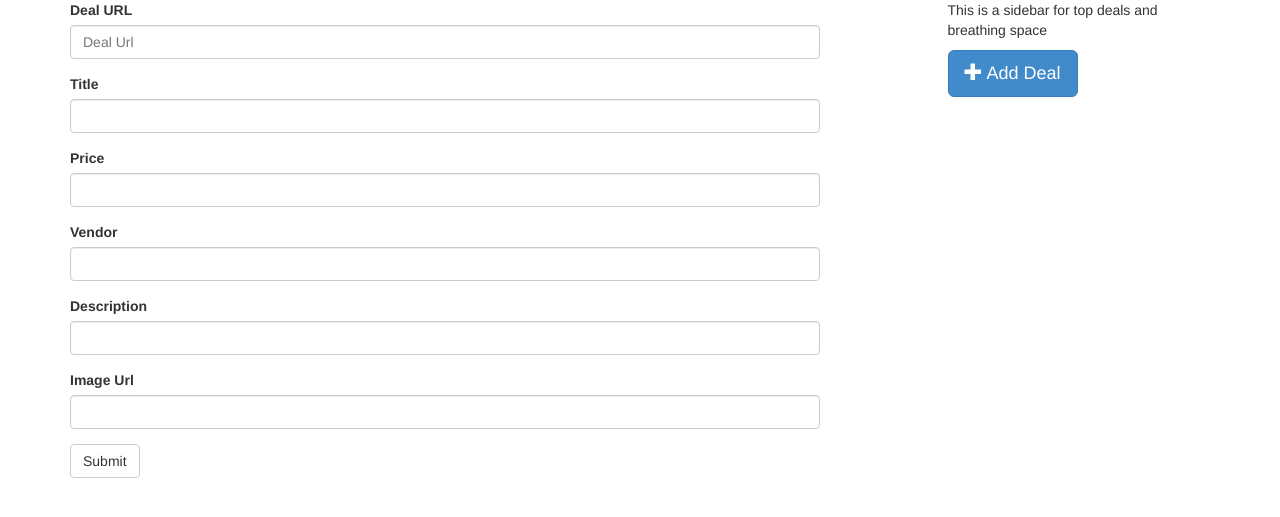
After one commit to d00astro/Krokodeal, a Django app: template deals/templates/deals/deal_add_old.html in a window 1280 px wide. The commit adds this page. Shown: the top 517 px of the page. Run offline with Django 3.2, Linux system fonts and the light colour scheme; the template is opened without the code that fills it, so the values that code supplies are empty; some libraries are stand-ins or nearby versions.

Commit message:
Add functionality working
(kind off)

```diff
--- a/deals/templates/deals/base.html
+++ b/deals/templates/deals/base.html
@@ -28,6 +28,9 @@
         </div>
         <div class="col-sm-3 col-sm-offset-1">
           <p>This is a sidebar for top deals and breathing space</p>
+          <p>
+            <a class="btn btn-primary btn-lg"href="{% url 'deals:add'%}"><span class="glyphicon glyphicon-plus" aria-hidden="true"></span> Add Deal</a>
+           </p>
         </div>
     </div>
     <!-- jQuery (necessary for Bootstrap's JavaScript plugins) -->
--- /dev/null
+++ b/deals/templates/deals/deal_add_old.html
@@ -0,0 +1,52 @@
+{% extends "deals/base.html" %}
+
+{% block title %}Krokodeal - Share a deal{% endblock %}
+
+{% block content %}
+<form role="form" action="{% url 'deals:add/submit'%}" method="post">
+{% csrf_token %}
+  <div class="form-group">
+    <label for="link_url">Deal URL</label>
+    <input type="url" class="form-control" id="link_url" placeholder="Deal Url">
+  </div>
+  <div class="form-group">
+    <label for="title_text">Title</label>
+    <input type="text" class="form-control" id="title_text">
+  </div>
+  <div class="form-group">
+    <label for="price_decimal">Price</label>
+    <input type="text" class="form-control" id="price_decimal">
+  </div>
+  <div class="form-group">
+    <label for="vendor_text">Vendor</label>
+    <input type="text" class="form-control" id="vendor_text">
+  </div>
+  <div class="form-group">
+    <label for="description_text">Description</label>
+    <input type="text" class="form-control" id="description_text">
+  </div>
+  <div class="form-group">
+    <label for="imageUrl_url">Image Url</label>
+    <input type="text" class="form-control" id="imageUrl_url">
+  </div>
+
+  <button type="submit" class="btn btn-default">Submit</button>
+</form>
+{% endblock %}
+
+    'title_text = models.CharField(max_length=200)
+    link_url = models.URLField()
+    vendor_text = models.CharField(max_length=100)
+    price_decimal = models.DecimalField(max_digits=10, decimal_places=2)
+    description_text = models.TextField() #Not sure if we should call it something else like _textarea this is the recommended type for long texts: https://docs.djangoproject.com/en/1.7/ref/models/fields/#textfield
+    imageUrl_url = models.URLField() #This should probably be an ImageField in the long term...
+
+    #Optional fields from here I'll add the blank=True
+    normalPrice_decimal = models.DecimalField(max_digits=10, decimal_places=2, blank=True, null=True)
+    shippingCost_decimal = models.DecimalField(max_digits=10, decimal_places=2, blank=True, null=True)
+    discountCode_text = models.CharField(max_length=200, blank=True)
+
+    #Service fields
+    dateAdded = models.DateTimeField(auto_now_add=True)
+    expired = models.BooleanField(default=False)
+    temperature = models.IntegerField(default=0)
--- a/deals/templates/deals/deal_list.html
+++ b/deals/templates/deals/deal_list.html
@@ -10,7 +10,7 @@
 {% if deals %}
     {% for deal in deals %}
         <div class="media">
-            <a class="pull-left" href="#">
+            <a class="pull-left" href="{% url 'deals:vote' deal.id %}">
                 <img class="media-object" src="{{deal.imageUrl_url}}" alt="{{deal.title_text}}" width="100" height="100" >
                 <span>{{deal.price_decimal}} euro</span>
             </a>
--- a/deals/urls.py
+++ b/deals/urls.py
@@ -4,5 +4,7 @@ from deals import views
 
 urlpatterns = patterns('',
     url(r'^$', views.IndexView.as_view(), name='index'),
+    url(r'^add/$', views.addDeal, name='add'),
+    url(r'^add/submit$', views.addSubmit, name='addSubmit'),
     url(r'^(?P<deal_id>[0-9]+)/vote/$', views.vote, name='vote'),
 )
```
Also changed, not shown: deals/models.py (+7 -0 lines), deals/templates/deals/deal_add.html (added, +11 -0 lines), deals/views.py (+33 -1 lines), db.sqlite3.
